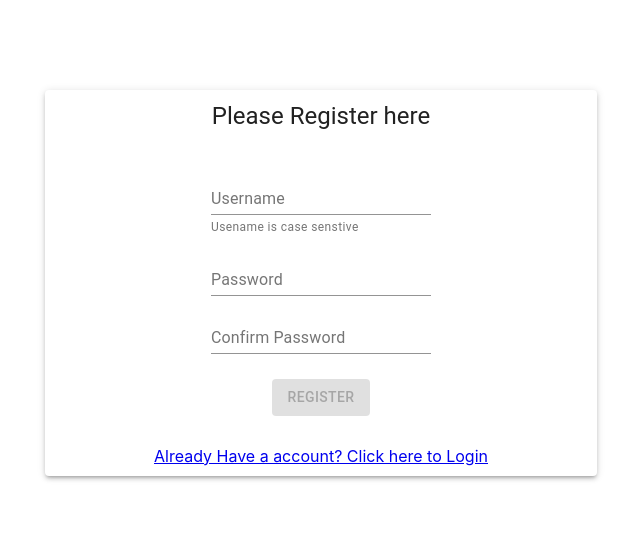
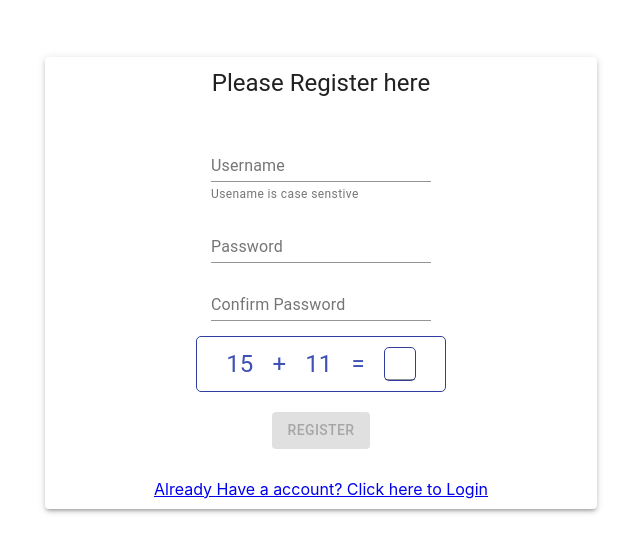
Before and after one commit to sumanthmadishetty/user-presense, a React (Create React App) app in the folder client/: page /register in a window 1280 px wide. Shown: the part 117-670 px from the top of the page, without its empty margins (319-959 px from the left). Built offline with nearby package versions, Linux system fonts and the light colour scheme.

Commit message:
manual captcha integrated for login and register screens

```diff
--- a/client/src/containers/Home/components/ActiveUsers.js
+++ b/client/src/containers/Home/components/ActiveUsers.js
@@ -1,6 +1,8 @@
 import React, { useState } from 'react';
 import { Tooltip, IconButton, MenuItem, Typography } from '@material-ui/core';
 import MenuList from 'components/MenuList';
+
+const colors = ['#63782F', '#FEAB9E', '#B7DBF0', '#00A3BB', '#188038', '#DC077F'];
 
 export default function ActiveUsers({ usersList }) {
   if (!(usersList && usersList.length)) {
@@ -61,12 +63,12 @@ function CustomFab1({ extraUsers }) {
   return null;
 }
 
-function CustomFab({ index, name = '' }) {
-  const colors = ['#63782F', '#FEAB9E', '#B7DBF0', '#00A3BB', '#188038', '#DC077F'];
+function CustomFab({ name = '' }) {
+  const color = colors[Math.floor(Math.random() * colors.length)];
 
   return (
     <Tooltip placement="top" title={name}>
-      <div className="customFab" style={{ backgroundColor: colors[index % colors.length] }}>
+      <div className="customFab" style={{ backgroundColor: color }}>
         <div>
           <h1 style={{ textTransform: 'uppercase' }}>{name[0]}</h1>
         </div>
--- a/client/src/containers/Login/index.js
+++ b/client/src/containers/Login/index.js
@@ -6,6 +6,7 @@ import useInput from 'customHooks/useInput';
 import { UserDataContext } from 'context/UserDataContext';
 import { login } from 'actions/API';
 import PropTypes from 'prop-types';
+import useCaptcha from 'customHooks/useCaptcha';
 
 Login.propTypes = {
   path: PropTypes.string.isRequired
@@ -23,6 +24,7 @@ export default function Login({ path }) {
   });
   const { displayFlash, handleUserLogin, isAuthenticated } = useContext(UserDataContext);
   const [isSubmitting, setSubmitting] = useState(false);
+  const [Captcha, isCaptchaValid] = useCaptcha();
 
   if (isAuthenticated) {
     return <Redirect from={path} to="/" noThrow />;
@@ -35,8 +37,9 @@ export default function Login({ path }) {
         <form onSubmit={handleLogin}>
           {UserNameInput}
           {PasswordInput}
+          {Captcha}
           <Button
-            disabled={isSubmitting || !(password && username)}
+            disabled={!isCaptchaValid || (isSubmitting || !(password && username))}
             type="submit"
             style={{ marginTop: '20px' }}
             variant="contained"
--- a/client/src/containers/Register/index.js
+++ b/client/src/containers/Register/index.js
@@ -6,6 +6,7 @@ import { Link, navigate, Redirect } from '@reach/router';
 import { registerUser } from 'actions/API';
 import useInput from 'customHooks/useInput';
 import { UserDataContext } from 'context/UserDataContext';
+import useCaptcha from 'customHooks/useCaptcha';
 
 Register.propTypes = {
   path: PropTypes.string.isRequired
@@ -28,6 +29,7 @@ export default function Register({ path }) {
   const [isValidating, setValidating] = useState(false);
   const [isSubmitting, setSubmitting] = useState(false);
   const { displayFlash, isAuthenticated } = useContext(UserDataContext);
+  const [Captcha, isCaptchaValid] = useCaptcha();
 
   if (isAuthenticated) {
     return <Redirect from={path} to="/" noThrow />;
@@ -41,9 +43,12 @@ export default function Register({ path }) {
           {UserNameInput}
           {PasswordInput}
           {ConfirmPassword}
+          {Captcha}
           <Button
             onClick={handleSubmitForm}
-            disabled={isSubmitting || !(password && username && confirmPassword)}
+            disabled={
+              !isCaptchaValid || (isSubmitting || !(password && username && confirmPassword))
+            }
             type="submit"
             style={{ marginTop: '20px' }}
             variant="contained"
--- /dev/null
+++ b/client/src/customHooks/useCaptcha.js
@@ -0,0 +1,72 @@
+import React, { useState, useEffect } from 'react';
+import { Typography, TextField } from '@material-ui/core';
+
+export default function useCaptcha() {
+  const [isValid, setValid] = useState(false);
+  const [input, setInput] = useState('');
+  const [captchaData, setCaptchaData] = useState({ left: '', right: '' });
+
+  useEffect(() => {
+    const left = randomInteger(3, 30);
+    const right = randomInteger(5, 20);
+    setCaptchaData({ left, right });
+  }, []);
+
+  function handleChangeInput(e) {
+    const {
+      target: { value }
+    } = e;
+    if (!isNaN(Number(value))) {
+      setInput(value);
+      if (Number(value) === captchaData.left + captchaData.right) {
+        return setValid(true);
+      }
+      return setValid(false);
+    }
+  }
+
+  const Component = (
+    <div
+      style={{
+        display: 'flex',
+        justifyContent: 'space-evenly',
+        alignItems: 'center',
+        border: '1px solid #303F9F',
+        borderRadius: '5px',
+        padding: '10px',
+        marginTop: '10px'
+      }}
+    >
+      <Typography color="primary" variant="h5">
+        {captchaData.left}
+      </Typography>
+      <Typography color="primary" variant="h5">
+        +
+      </Typography>
+      <Typography color="primary" variant="h5">
+        {captchaData.right}
+      </Typography>
+      <Typography color="primary" variant="h5">
+        {' '}
+        ={' '}
+      </Typography>
+      <TextField
+        type="text"
+        value={input}
+        onChange={handleChangeInput}
+        style={{
+          width: '30px',
+          border: '1px solid #303F9F',
+          borderRadius: '5px'
+        }}
+        inputProps={{ style: { color: '#303F9F' } }}
+      />
+    </div>
+  );
+
+  return [Component, isValid];
+}
+
+function randomInteger(min, max) {
+  return Math.floor(Math.random() * (max - min + 1)) + min;
+}
```
